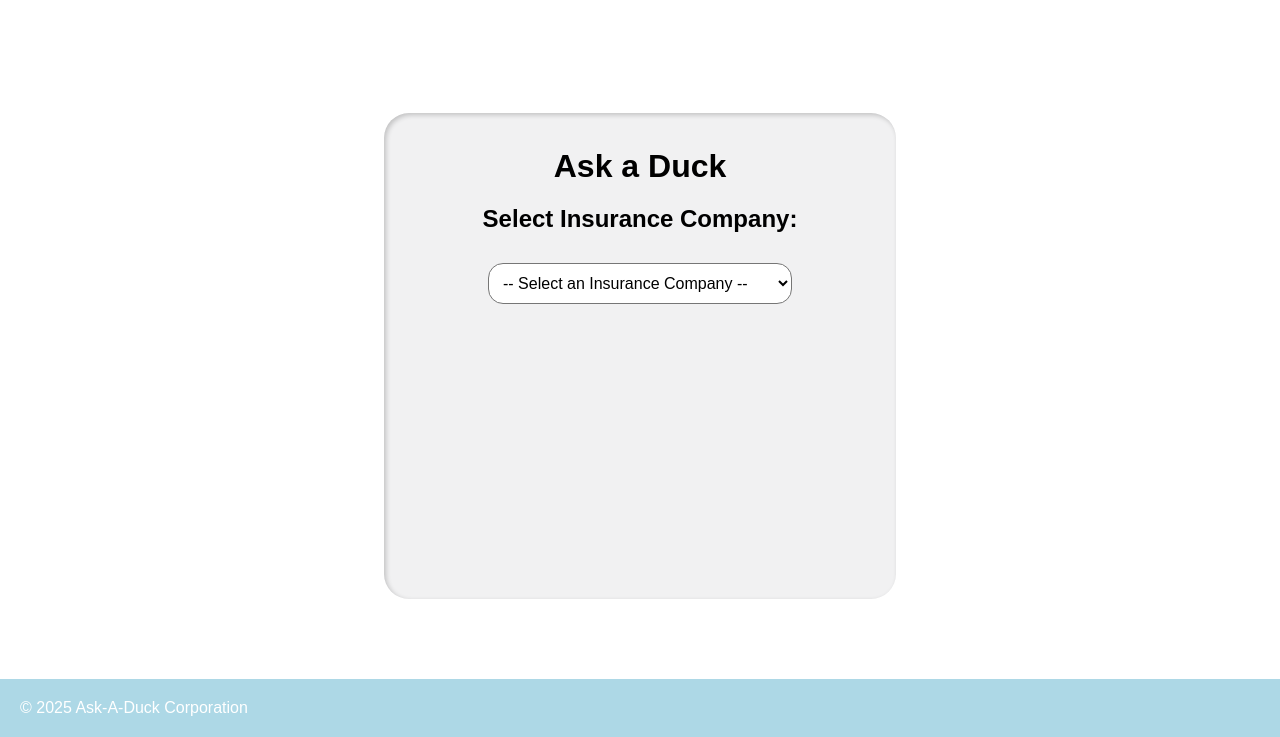
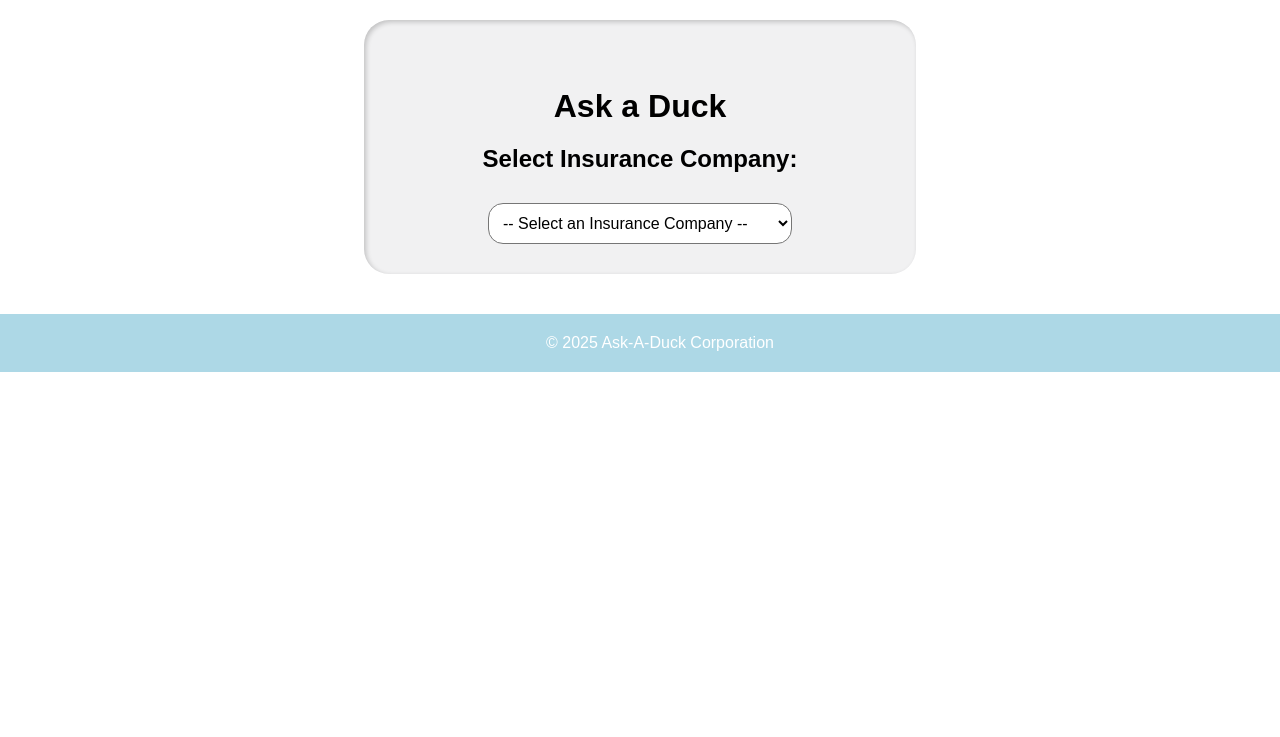
Before and after one commit to Duckpotatoe/AskADuck, a Flask app: page / in a window 1280 px wide. Shown: the part 74-811 px from the top of the page. After the commit the page ends 446 px from the top, so only its background shows below. Run offline with Flask 3, Linux system fonts and the light colour scheme; some libraries are stand-ins or nearby versions.

Commit message:
Final changes

```diff
--- a/main.py
+++ b/main.py
@@ -7,7 +7,7 @@ app = Flask(__name__)
 
 # Set OpenAI API key (replace with your actual key or set it as an environment variable)
 client = OpenAI(
-    api_key="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"
+    api_key=""
 )
 
 def extract_pdf_text(pdf_path):
@@ -38,7 +38,7 @@ def generate_text():
                     pdf_path = "C:/Users/Hanlin/Documents/Summaries/ambetter_bronze.pdf"
                 case "Elite Bronze":
                     pdf_path = "C:/Users/Hanlin/Documents/Summaries/ambetter_elite_bronze.pdf"
-                case "Silver:":
+                case "Silver":
                     pdf_path = "C:/Users/Hanlin/Documents/Summaries/ambetter_silver.pdf"
                 case "Elite Silver":
                     pdf_path = "C:/Users/Hanlin/Documents/Summaries/ambetter_elite_silver.pdf"
--- a/templates/AskADuckAbout.html
+++ b/templates/AskADuckAbout.html
@@ -228,6 +228,7 @@
             <li>W3Schools</li>
             <li>Medium</li>
             <li>Canva</li>
+            <li>Google Translate</li>
         </ul>
         </div>
     </main>
--- a/templates/AskADuckHome.html
+++ b/templates/AskADuckHome.html
@@ -15,19 +15,16 @@
         }
 
         .container {
-            text-align: center center;
+            text-align: center;
             width: 40vw;
-            margin:auto;
-            height: 38vw;
+            margin: auto;
             background-color: #f1f1f2;
             border-radius: 25px;
-            box-shadow:
-            inset 2px 2px 5px rgba(0, 0, 0, 0.2), /* Inner shadow */
-
-            -2px -2px 5px rgba(255, 255, 255, 0.2); /* Outer shadow */
+            box-shadow: inset 2px 2px 5px rgba(0, 0, 0, 0.2), -2px -2px 5px rgba(255, 255, 255, 0.2);
+            padding: 20px; /* Added padding for spacing */
         }
 
-        header, footer {
+        header {
             background-color: lightblue;
             color: white;
             padding: 0px 20px;
@@ -41,7 +38,13 @@
         }
 
         footer {
-            padding: 20px 20px;
+            background-color: lightblue;
+            color: white;
+            padding: 20px;
+            text-align: center;
+            width: 100%;
+            position: relative; /* Ensures it flows with the document */
+            margin-top: 20px; /* Add space between footer and response box */
         }
 
         header {
@@ -83,8 +86,13 @@
 
         main {
             text-align: center;
-            padding: 100px 20px 80px; /* Space for fixed header and footer */
+            padding: 20px; /* Adds space around the content */
+            margin-bottom: 20px; /* Prevents overlap with the footer */
+            display: flex;
+            flex-direction: column;
+            align-items: center;
         }
+
 
         h1, h2 {
             margin: 20px 0;
@@ -285,16 +320,22 @@
     const payload = {
         insuranceCompany,
         insurancePlan,
-        medicalIssue
+        medicalIssue,
     };
 
-    // Send data to the backend
+    const statusContainer = document.getElementById("statusIndicator");
+    statusContainer.innerHTML = `
+        <span style="font-weight: bold; color: black; font-size: 24px;">Generating Response...</span>
+        <span class="spinner"></span>
+    `;
+    statusContainer.style.display = "block";
+
     fetch('/generate', {
         method: 'POST',
         headers: {
-            'Content-Type': 'application/json'
+            'Content-Type': 'application/json',
         },
-        body: JSON.stringify(payload)
+        body: JSON.stringify(payload),
     })
         .then(response => response.json())
         .then(data => {
@@ -307,12 +348,17 @@
                     Query: ${medicalIssue}<br>
                     <strong>Response:</strong> ${data.generated_text}
                 `;
-
                 document.getElementById("coverageInfo").innerHTML = coverageInfo;
                 document.getElementById("chart").style.display = "block";
+
+                // Scroll to the response box
+                document.getElementById("chart").scrollIntoView({ behavior: "smooth" });
             }
         })
-        .catch(error => console.error('Error:', error));
+        .catch(error => console.error('Error:', error))
+        .finally(() => {
+            statusContainer.style.display = "none";
+        });
 }
 
         function hideAllPanels() {
```
Also changed, not shown: other parts of templates/AskADuckHome.html (+31 -4 lines).
